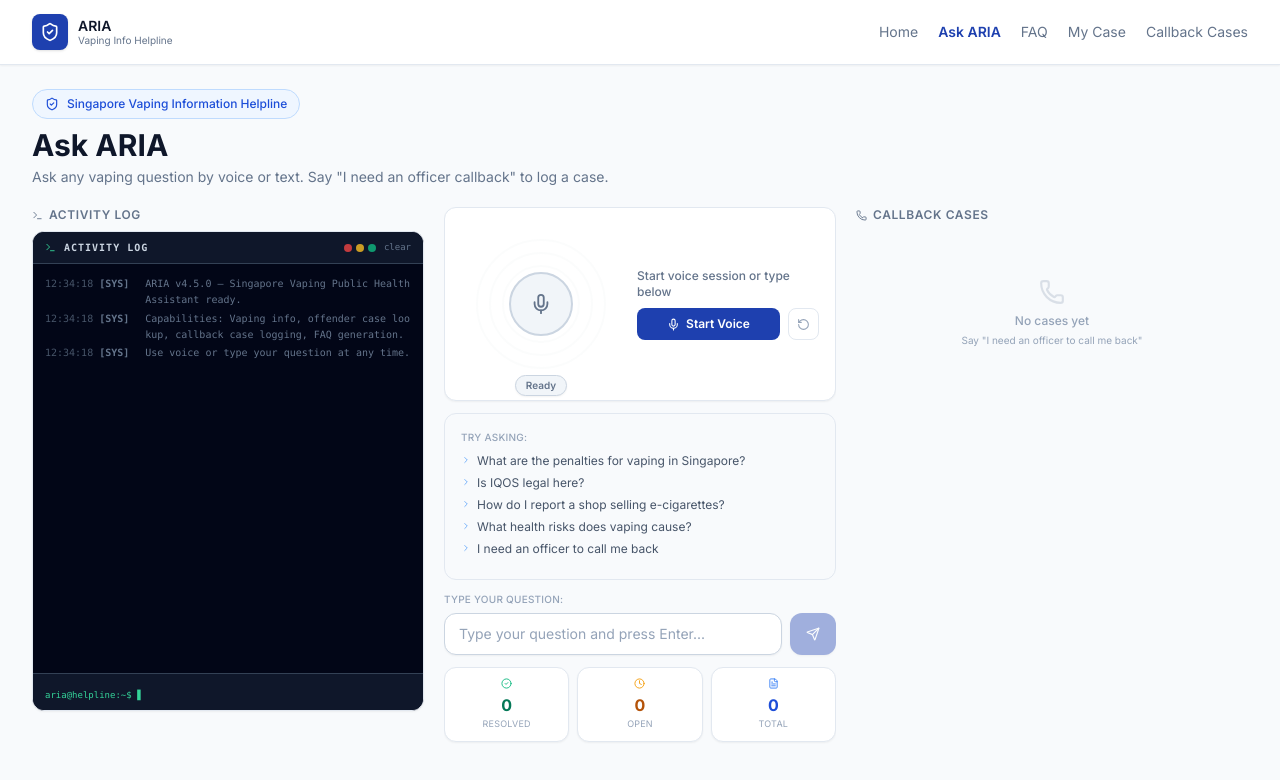
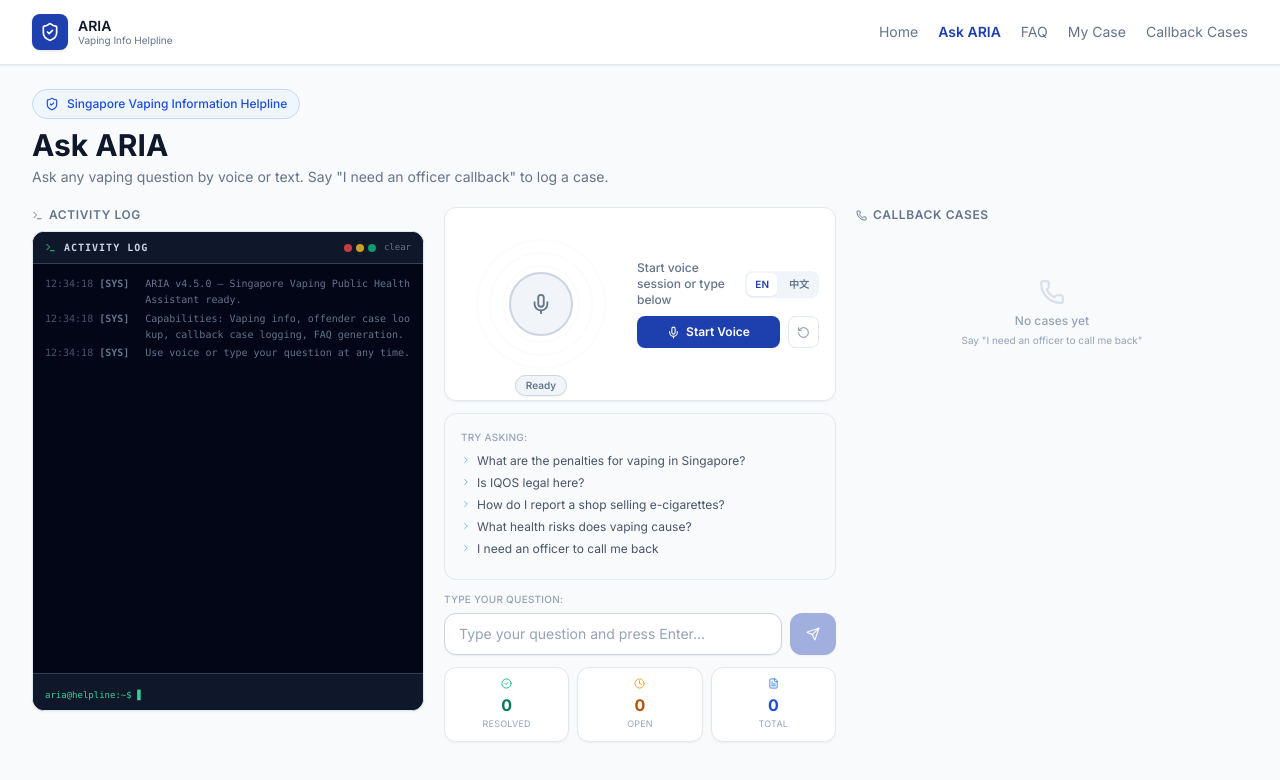
Before and after one commit to cslcs-gen/aria-voice, a Next.js app: page / in a window 1280 px wide. Both pictures are taken after a click on the button "Ask ARIA Now". Shown: the top 780 px of the page. Built offline with nearby package versions, Linux system fonts and the light colour scheme.

Commit message:
feat: add Simplified Chinese language toggle for voice and text

```diff
--- a/app/page.tsx
+++ b/app/page.tsx
@@ -12,7 +12,7 @@ import {
 } from "lucide-react";
 import {
   useVoiceAgent, type ConsoleEntry, type AgentStatus,
-  type VapingCase, type OffenderCase,
+  type VapingCase, type OffenderCase, type Language,
 } from "@/hooks/useVoiceAgent";
 
 type NavPage = "home" | "assistant" | "faq" | "offender" | "track";
@@ -176,7 +176,7 @@ function ChatBubbles({ history }: { history: Array<{ role: "user" | "aria"; text
   );
 }
 
-function TextInput({ onSend, status }: { onSend: (text: string) => void; status: AgentStatus }) {
+function TextInput({ onSend, status, placeholder }: { onSend: (text: string) => void; status: AgentStatus; placeholder?: string }) {
   const [value, setValue] = useState("");
   const inputRef = useRef<HTMLInputElement>(null);
   const isBusy = status === "thinking" || status === "speaking";
@@ -184,16 +184,15 @@ function TextInput({ onSend, status }: { onSend: (text: string) => void; status:
   return (
     <div className="w-full flex gap-2">
       <div className="flex-1 relative">
-        {/* text-slate-900 ensures typed text is always dark/visible regardless of theme */}
         <input
           ref={inputRef}
           type="text"
           value={value}
           onChange={e => setValue(e.target.value)}
           onKeyDown={e => e.key === "Enter" && handleSend()}
-          placeholder="Type your question and press Enter..."
+          placeholder={placeholder ?? "Type your question and press Enter..."}
           className="w-full px-3.5 py-2.5 border border-slate-300 rounded-xl text-sm text-slate-900 placeholder-slate-400 bg-white shadow-sm focus:outline-none focus:ring-2 focus:ring-blue-500 focus:border-blue-500 pr-9"
-          style={{ color: "#1e293b" /* force dark text — overrides any inherited white */ }}
+          style={{ color: "#1e293b" }}
         />
         {isBusy && (
           <div className="absolute right-3 top-1/2 -translate-y-1/2">
@@ -201,7 +200,6 @@ function TextInput({ onSend, status }: { onSend: (text: string) => void; status:
           </div>
         )}
       </div>
-      {/* Send button always enabled — text input works even while ARIA is speaking */}
       <button
         onClick={handleSend}
         disabled={!value.trim()}
@@ -668,25 +666,51 @@ function OffenderPage({ lookedUpCases, onTextSend, status, chatHistory }: {
 }
 
 // ── Assistant Page ────────────────────────────────────────────────────────────
-function AssistantPage({ status, consoleLog, callbackCases, chatHistory, sessionActive, onToggleSession, clearLogs, onReset, onTextSend }: {
+function AssistantPage({ status, consoleLog, callbackCases, chatHistory, sessionActive, onToggleSession, clearLogs, onReset, onTextSend, lang, onLangChange }: {
   status: AgentStatus; consoleLog: ConsoleEntry[]; callbackCases: VapingCase[];
   chatHistory: Array<{ role: "user" | "aria"; text: string }>; sessionActive: boolean;
-  onToggleSession: () => void; clearLogs: () => void; onReset: () => void; onTextSend: (text: string) => void;
+  onToggleSession: () => void; clearLogs: () => void; onReset: () => void;
+  onTextSend: (text: string) => void; lang: Language; onLangChange: (l: Language) => void;
 }) {
   const [mobileTab, setMobileTab] = useState<"chat"|"console"|"cases">("chat");
-  const hints = ["What are the penalties for vaping in Singapore?","Is IQOS legal here?","How do I report a shop selling e-cigarettes?","What health risks does vaping cause?","I need an officer to call me back"];
+
+  const isZh = lang === "zh";
+  const hints = isZh
+    ? ["新加坡电子烟罚款是多少？","IQOS在新加坡合法吗？","我怎么举报售卖电子烟的商店？","吸电子烟有什么健康风险？","我需要执法人员回电"]
+    : ["What are the penalties for vaping in Singapore?","Is IQOS legal here?","How do I report a shop selling e-cigarettes?","What health risks does vaping cause?","I need an officer to call me back"];
 
   const ChatPanel = () => (
     <div className="flex flex-col gap-3 w-full">
       <div className="flex items-center gap-4 p-4 bg-white rounded-xl border border-slate-200 shadow-sm">
         <VoiceAura status={status} />
         <div className="flex-1 space-y-2">
-          <p className="text-xs text-slate-500 font-medium">{sessionActive ? "Voice session active — speak now or type below" : "Start voice session or type below"}</p>
+          <div className="flex items-center justify-between">
+            <p className="text-xs text-slate-500 font-medium">
+              {isZh
+                ? (sessionActive ? "语音会话进行中 — 请说话或输入文字" : "开始语音会话或输入问题")
+                : (sessionActive ? "Voice session active — speak now or type below" : "Start voice session or type below")}
+            </p>
+            {/* Language toggle — disabled during active session */}
+            <div className="flex items-center gap-1 bg-slate-100 rounded-lg p-0.5 shrink-0">
+              <button
+                onClick={() => !sessionActive && onLangChange("en")}
+                disabled={sessionActive}
+                className={`px-2 py-1 rounded-md text-[10px] font-semibold transition-colors ${lang === "en" ? "bg-white text-blue-800 shadow-sm" : "text-slate-500 hover:text-slate-700"} disabled:cursor-not-allowed`}
+              >EN</button>
+              <button
+                onClick={() => !sessionActive && onLangChange("zh")}
+                disabled={sessionActive}
+                className={`px-2 py-1 rounded-md text-[10px] font-semibold transition-colors ${lang === "zh" ? "bg-white text-blue-800 shadow-sm" : "text-slate-500 hover:text-slate-700"} disabled:cursor-not-allowed`}
+              >中文</button>
+            </div>
+          </div>
           <div className="flex gap-2">
             <button onClick={onToggleSession} className={`flex-1 flex items-center justify-center gap-1.5 py-2 rounded-lg font-semibold text-xs transition-all ${sessionActive ? "bg-red-50 border border-red-200 text-red-700" : "bg-blue-800 text-white hover:bg-blue-900"}`}>
-              {sessionActive ? <><MicOff size={13} /> End Voice</> : <><Mic size={13} /> Start Voice</>}
+              {sessionActive
+                ? <><MicOff size={13} />{isZh ? "结束会话" : "End Voice"}</>
+                : <><Mic size={13} />{isZh ? "开始语音会话" : "Start Voice"}</>}
             </button>
-            <button onClick={onReset} className="p-2 rounded-lg border border-slate-200 bg-white text-slate-400 hover:text-slate-600 hover:bg-slate-50 transition-colors"><RotateCcw size={13} /></button>
+            <button onClick={onReset} title={isZh ? "重置对话" : "Reset conversation"} className="p-2 rounded-lg border border-slate-200 bg-white text-slate-400 hover:text-slate-600 hover:bg-slate-50 transition-colors"><RotateCcw size={13} /></button>
           </div>
         </div>
       </div>
@@ -700,7 +724,7 @@ function AssistantPage({ status, consoleLog, callbackCases, chatHistory, session
           ))}
         </div>
       )}
-      <div><p className="text-[10px] text-slate-400 font-medium uppercase tracking-wide mb-1.5">Type your question:</p><TextInput onSend={onTextSend} status={status} /></div>
+      <div><p className="text-[10px] text-slate-400 font-medium uppercase tracking-wide mb-1.5">{isZh ? "输入您的问题：" : "Type your question:"}</p><TextInput onSend={onTextSend} status={status} placeholder={isZh ? "输入问题后按回车键发送..." : undefined} /></div>
       <div className="grid grid-cols-3 gap-2">
         {[{ icon:<CheckCircle2 size={11} className="text-emerald-500"/>,label:"Resolved",value:callbackCases.filter(c=>c.status==="resolved").length,color:"text-emerald-700"},
           { icon:<Clock size={11} className="text-amber-500"/>,label:"Open",value:callbackCases.filter(c=>c.status==="open").length,color:"text-amber-700"},
@@ -799,10 +823,16 @@ export default function Page() {
   const { status, consoleLog, callbackCases, lookedUpCases, chatHistory, startSession, stopSession, clearLogs, resetConversation, sendTextQuery } = useVoiceAgent();
   const [sessionActive, setSessionActive] = useState(false);
   const [page, setPage] = useState<NavPage>("home");
+  const [lang, setLang] = useState<Language>("en");
 
   const handleToggleSession = () => {
     if (sessionActive) { stopSession(); setSessionActive(false); }
-    else { startSession(); setSessionActive(true); }
+    else { startSession(lang); setSessionActive(true); }
+  };
+
+  const handleLangChange = (l: Language) => {
+    if (sessionActive) return; // cannot switch during active session
+    setLang(l);
   };
 
   return (
@@ -819,7 +849,7 @@ export default function Page() {
       <div className="min-h-screen bg-slate-50">
         <Navigation page={page} onNav={setPage} />
         {page==="home"      && <HomePage onNav={setPage} />}
-        {page==="assistant" && <AssistantPage status={status} consoleLog={consoleLog} callbackCases={callbackCases} chatHistory={chatHistory} sessionActive={sessionActive} onToggleSession={handleToggleSession} clearLogs={clearLogs} onReset={resetConversation} onTextSend={sendTextQuery} />}
+        {page==="assistant" && <AssistantPage status={status} consoleLog={consoleLog} callbackCases={callbackCases} chatHistory={chatHistory} sessionActive={sessionActive} onToggleSession={handleToggleSession} clearLogs={clearLogs} onReset={resetConversation} onTextSend={sendTextQuery} lang={lang} onLangChange={handleLangChange} />}
         {page==="faq"       && <FAQPage />}
         {page==="offender"  && <OffenderPage lookedUpCases={lookedUpCases} onTextSend={sendTextQuery} status={status} chatHistory={chatHistory} />}
         {page==="track"     && <TrackPage cases={callbackCases} />}
--- a/hooks/useVoiceAgent.ts
+++ b/hooks/useVoiceAgent.ts
@@ -5,6 +5,7 @@
 
 import { useState, useRef, useCallback, useEffect } from "react";
 
+export type Language = "en" | "zh";
 export type AgentStatus = "idle" | "listening" | "thinking" | "speaking" | "error";
 
 export interface ConsoleEntry {
@@ -106,6 +107,7 @@ export function useVoiceAgent() {
   const listeningRef  = useRef(false);
   const activeRef     = useRef(false);
   const noSpeechRef   = useRef(0);
+  const langRef       = useRef<Language>("en"); // current session language
   // eslint-disable-next-line @typescript-eslint/no-explicit-any
   const srRef         = useRef<any>(null);
   const audioRef      = useRef<HTMLAudioElement | null>(null);
@@ -189,7 +191,7 @@ export function useVoiceAgent() {
     }
 
     const r = new SR();
-    r.lang = "en-US";
+    r.lang = langRef.current === "zh" ? "zh-CN" : "en-US";
     r.interimResults = false;
     r.maxAlternatives = 1;
     r.continuous = false;
@@ -357,7 +359,7 @@ export function useVoiceAgent() {
   }, []);
 
   // ── Start session ─────────────────────────────────────────────────────────
-  const startSession = useCallback(async () => {
+  const startSession = useCallback(async (lang: Language = "en") => {
     if (activeRef.current) return;
 
     try {
@@ -369,15 +371,19 @@ export function useVoiceAgent() {
       return;
     }
 
+    langRef.current = lang;
     activeRef.current = true;
     noSpeechRef.current = 0;
     processingRef.current = false;
     listeningRef.current = false;
     historyRef.current = [];
     setChatHistory([]);
-    addLog("system", "━━━━━━ VOICE SESSION STARTED ━━━━━━");
+    addLog("system", `━━━━━━ VOICE SESSION STARTED [${lang === "zh" ? "中文" : "EN"}] ━━━━━━`);
 
-    const greeting = "Hello, I am ARIA. How can I help you with vaping information today?";
+    const greeting = lang === "zh"
+      ? "你好，我是ARIA，新加坡电子烟资讯助理。请问有什么可以帮助您？"
+      : "Hello, I am ARIA. How can I help you with vaping information today?";
+
     addChat("aria", greeting);
     setStatus("speaking");
 
@@ -426,6 +432,6 @@ export function useVoiceAgent() {
   return {
     status, consoleLog, callbackCases, lookedUpCases, chatHistory,
     startSession, stopSession, clearLogs, resetConversation, sendTextQuery,
-    isActive: activeRef,
+    isActive: activeRef, currentLang: langRef,
   };
 }
```
Also changed, not shown: app/api/agent/route.ts (+8 -1 lines).
